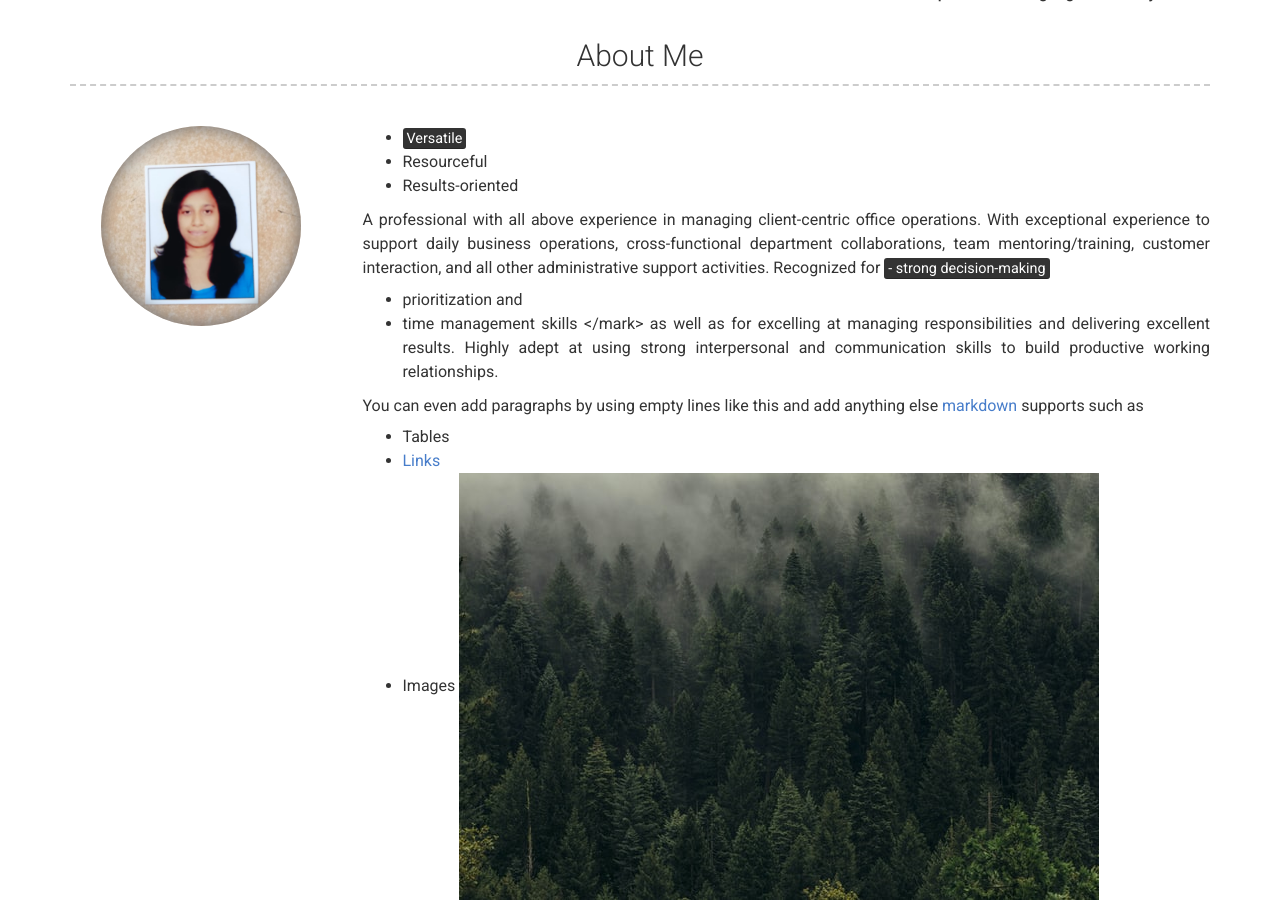
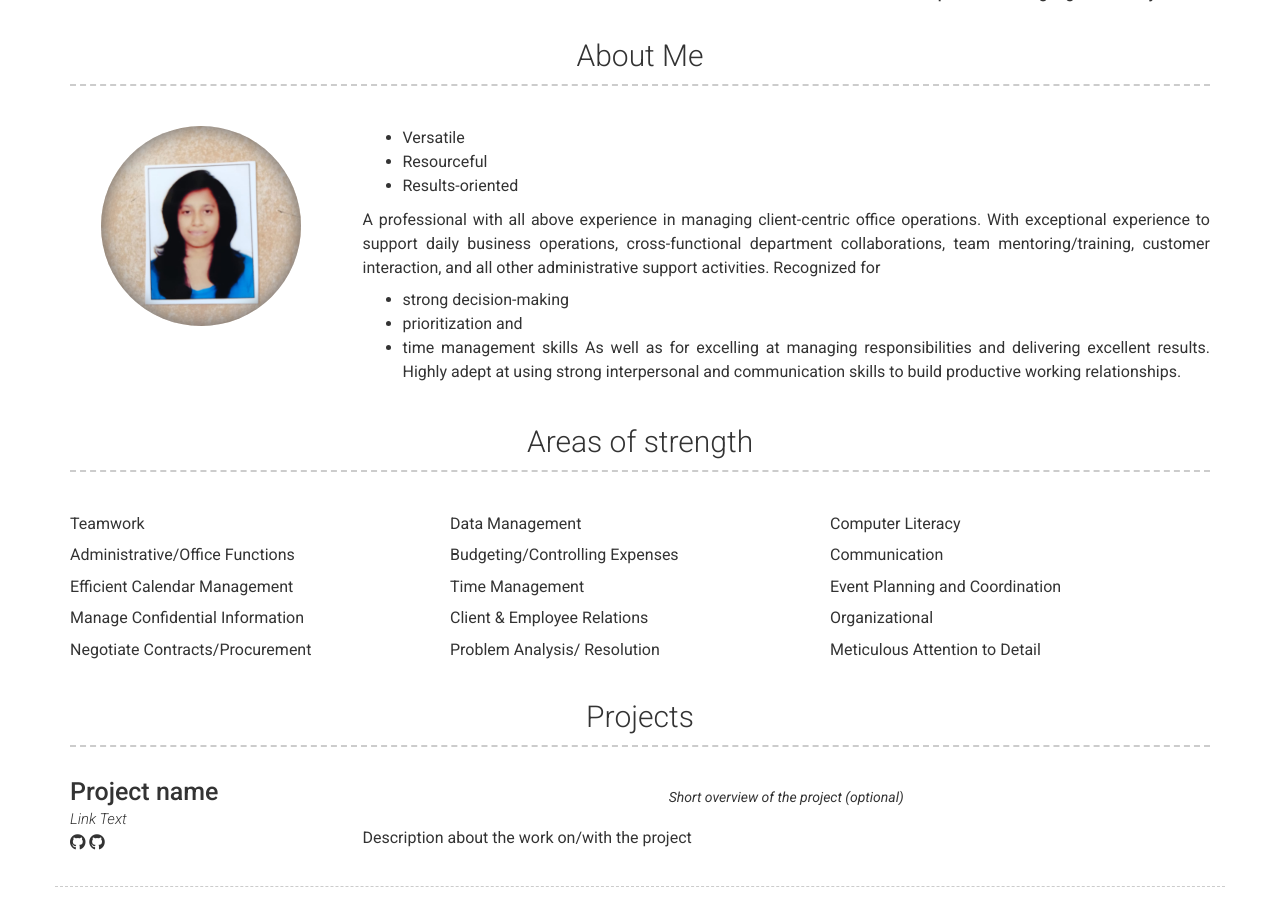
Before and after one commit to helinasangoi/myresume, a Jekyll site: the page built from index.md, in a window 1280 px wide and 900 px high, scrolled down 203 px. Built offline with Jekyll 4.4.1, drawn with Linux system fonts in a browser that asks for light colours; nearby versions of some CDN libraries.

Commit message:
Update _config.yml

```diff
--- a/_config.yml
+++ b/_config.yml
@@ -43,24 +43,24 @@ additional_links:
 # about_title: About Me (Use this to override about section title)
 about_profile_image: images/helinasangoi.jpeg
 about_content: | # this will include new lines to allow paragraphs
-  - <mark>Versatile</mark>
+  - Versatile
   - Resourceful
   - Results-oriented
 
   A professional with all above experience in managing client-centric office operations. With exceptional experience
   to support daily business operations, cross-functional department collaborations, team mentoring/training, customer
   interaction, and all other administrative support activities. Recognized for
-  <mark> - strong decision-making
+  - strong decision-making
   - prioritization and
-  - time management skills </mark>
-  as well as for excelling at managing responsibilities and delivering excellent results.
+  - time management skills
+  As well as for excelling at managing responsibilities and delivering excellent results.
   Highly adept at using strong interpersonal and communication skills to build productive working relationships.
 
 
-  You can even add paragraphs by using empty lines like this and add anything else [markdown](https://www.markdownguide.org/getting-started#what-is-markdown) supports such as
-    - Tables
-    - <a href="google.com">Links</a>
-    - Images ![alt text](/images/landscape-trees.jpg "Trees")
+#  You can even add paragraphs by using empty lines like this and add anything else [markdown](https://www.markdownguide.org/getting-started#what-is-markdown) supports such as
+#    - Tables
+#    - <a href="google.com">Links</a>
+#    - Images ![alt text](/images/landscape-trees.jpg "Trees")
 
 content:
   - title: Areas of strength
```
